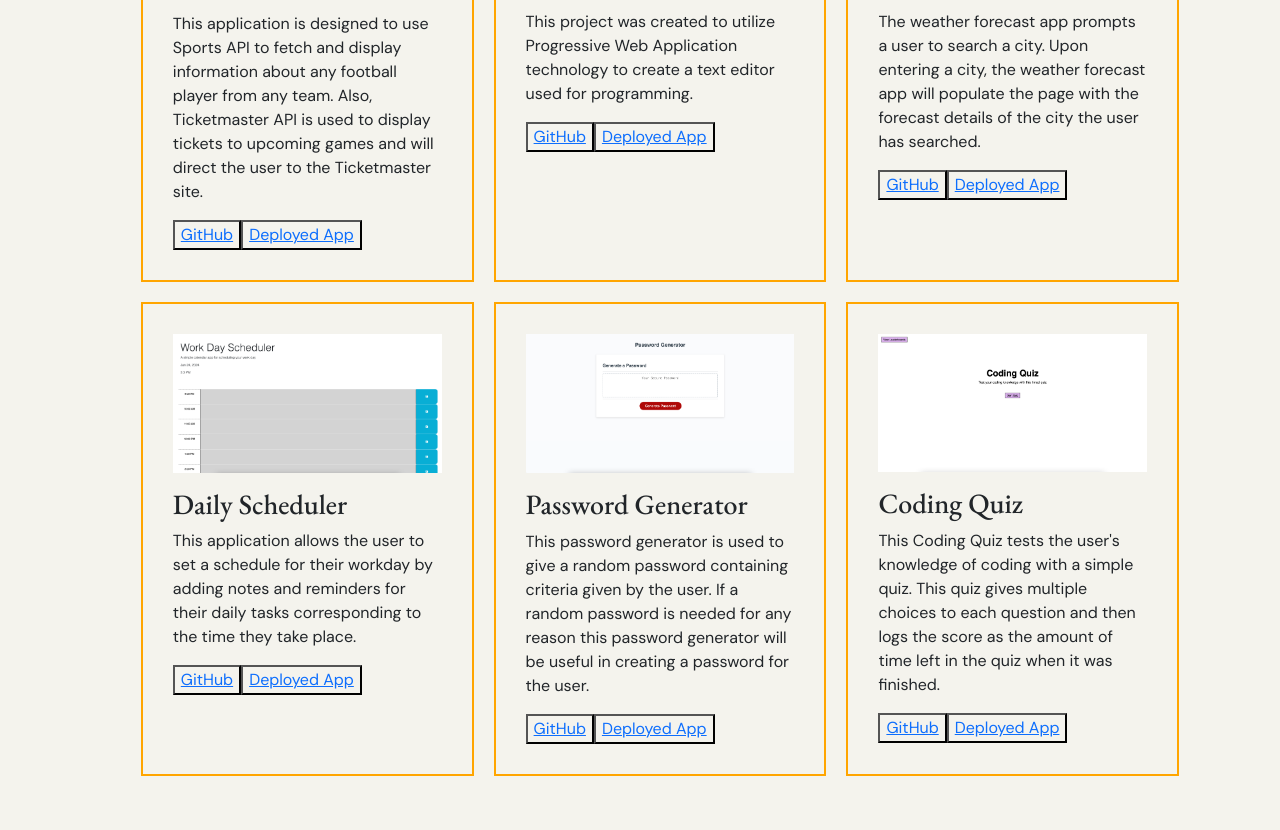
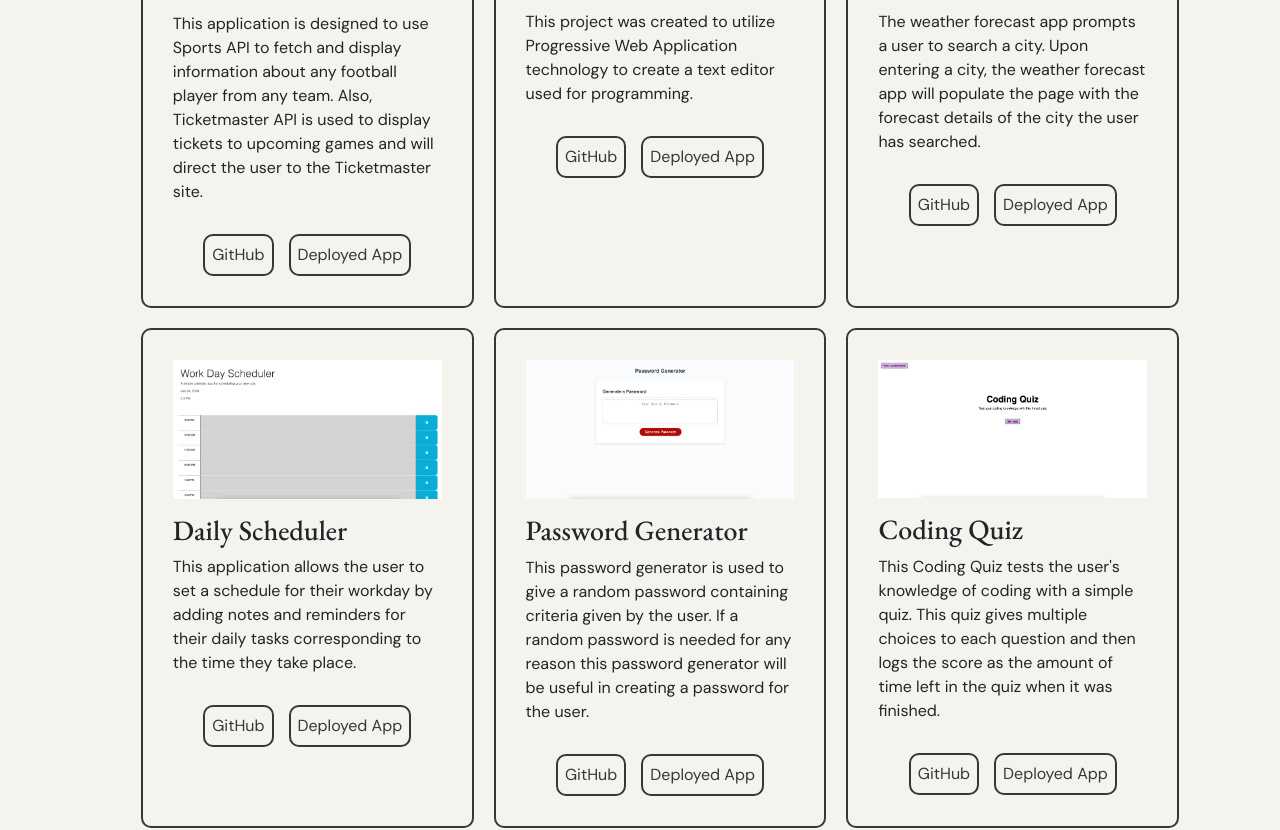
Before and after one commit to raythomass/new-react-port, a React (Vite) app in the folder portfolio-react/: page /projects in a window 1280 px wide. Shown: the part 360-1190 px from the top of the page. Built offline with nearby package versions, Linux system fonts and the light colour scheme.

Commit message:
finished project page styling

```diff
--- a/portfolio-react/src/App.css
+++ b/portfolio-react/src/App.css
@@ -80,7 +80,7 @@ skills {
   border: 2px solid rgb(55, 55, 55);
   border-radius: 10px;
   height: max-content;
-  /* box-shadow: 7px 7px rgb(55, 55, 55); */
+  box-shadow: 5px 5px rgb(55, 55, 55);
 }
 
 .skill-title {
@@ -133,6 +133,7 @@ skills {
 .education-list{
   display: flex;
   border: 2px solid rgb(55, 55, 55);
+  box-shadow: 5px 5px rgb(55, 55, 55);
   border-radius: 10px;
   padding: 18px;
 }
@@ -172,7 +173,8 @@ skills {
 
 .project-ind {
   padding: 30px;
-  border: 2px solid orange;
+  border: 2px solid rgb(55, 55, 55);
+  border-radius: 10px;
   gap: 10px;
 }
 
@@ -180,6 +182,27 @@ skills {
   max-height: 100%;
   max-width: 100%;
   margin-bottom: 15px;
+}
+
+.btns {
+  display: flex;
+  justify-content: center;
+  margin-top: 30px;
+  gap: 15px;
+}
+
+.project-link {
+  font-family: 'DM Sans', sans-serif;
+  color: rgb(55, 55, 55) ;
+  border: 2px solid rgb(55, 55, 55);
+  padding: 7px;
+  border-radius: 10px;
+  text-decoration: none;
+}
+
+.project-link:hover {
+  box-shadow: 5px 5px rgb(55, 55, 55);
+  background-color: #e4e2d6;
 }
 
 
--- a/portfolio-react/src/pages/Projects.jsx
+++ b/portfolio-react/src/pages/Projects.jsx
@@ -16,12 +16,10 @@ function Projects() {
                                  upcoming games and will direct the user to the Ticketmaster site.
                             </p>
                         </div>
-                        <button>
-                            <a href="https://github.com/raythomass/project-one-team4">GitHub</a>
-                        </button>
-                        <button>
-                            <a href="https://raythomass.github.io/project-one-team4/">Deployed App</a>
-                        </button>
+                        <div className="btns">
+                                <a className="project-link" href="https://github.com/raythomass/project-one-team4">GitHub</a>
+                                <a className="project-link" href="https://raythomass.github.io/project-one-team4/">Deployed App</a>
+                        </div>
                     </section>
 
                     <section className=" project-ind col-4">
@@ -34,12 +32,10 @@ function Projects() {
                                 a text editor used for programming.
                             </p>
                         </div>
-                        <button>
-                            <a href="https://github.com/raythomass/text-editor-pwa">GitHub</a>
-                        </button>
-                        <button>
-                            <a href="https://text-editor-pwa-u1j4.onrender.com/">Deployed App</a>
-                        </button>
+                        <div className="btns">
+                                <a className="project-link" href="https://github.com/raythomass/text-editor-pwa">GitHub</a>
+                                <a className="project-link" href="https://text-editor-pwa-u1j4.onrender.com/">Deployed App</a>
+                        </div>
                     </section>
 
                     <section className=" project-ind col-4">
@@ -52,12 +48,10 @@ function Projects() {
                                 the page with the forecast details of the city the user has searched.
                             </p>
                         </div>
-                        <button>
-                            <a href="https://github.com/raythomass/weather-forecast">GitHub</a>
-                        </button>
-                        <button>
-                            <a href="https://raythomass.github.io/weather-forecast/">Deployed App</a>
-                        </button>
+                        <div className="btns">
+                                <a className="project-link" href="https://github.com/raythomass/weather-forecast">GitHub</a>
+                                <a className="project-link" href="https://raythomass.github.io/weather-forecast/">Deployed App</a>
+                        </div>
                     </section>
                 </section>
 
@@ -72,12 +66,10 @@ function Projects() {
                                  by adding notes and reminders for their daily tasks corresponding to the time they take place.
                             </p>
                         </div>
-                        <button>
-                            <a href="https://github.com/raythomass/daily-planner">GitHub</a>
-                        </button>
-                        <button>
-                            <a href="https://raythomass.github.io/daily-planner/">Deployed App</a>
-                        </button>
+                        <div className="btns">
+                                <a className="project-link" href="https://github.com/raythomass/daily-planner">GitHub</a>
+                                <a className="project-link" href="https://raythomass.github.io/daily-planner/">Deployed App</a>
+                        </div>
                     </section>
 
                     <section className=" project-ind col-4">
@@ -91,12 +83,10 @@ function Projects() {
                                 will be useful in creating a password for the user.
                             </p>
                         </div>
-                        <button>
-                            <a href="https://github.com/raythomass/password-generator">GitHub</a>
-                        </button>
-                        <button>
-                            <a href="https://raythomass.github.io/password-generator/">Deployed App</a>
-                        </button>
+                        <div className="btns">
+                                <a className="project-link" href="https://github.com/raythomass/password-generator">GitHub</a>
+                                <a className="project-link" href="https://raythomass.github.io/password-generator/">Deployed App</a>
+                        </div>
                     </section>
 
                     <section className=" project-ind col-4">
@@ -110,12 +100,10 @@ function Projects() {
                                 the amount of time left in the quiz when it was finished.
                             </p>
                         </div>
-                        <button>
-                            <a href="https://github.com/raythomass/coding-quiz">GitHub</a>
-                        </button>
-                        <button>
-                            <a href="https://raythomass.github.io/coding-quiz/">Deployed App</a>
-                        </button>
+                        <div className="btns">
+                                <a className="project-link" href="https://github.com/raythomass/coding-quiz">GitHub</a>
+                                <a className="project-link" href="https://raythomass.github.io/coding-quiz/">Deployed App</a>
+                        </div>
                     </section>
                 </section>
 
```
